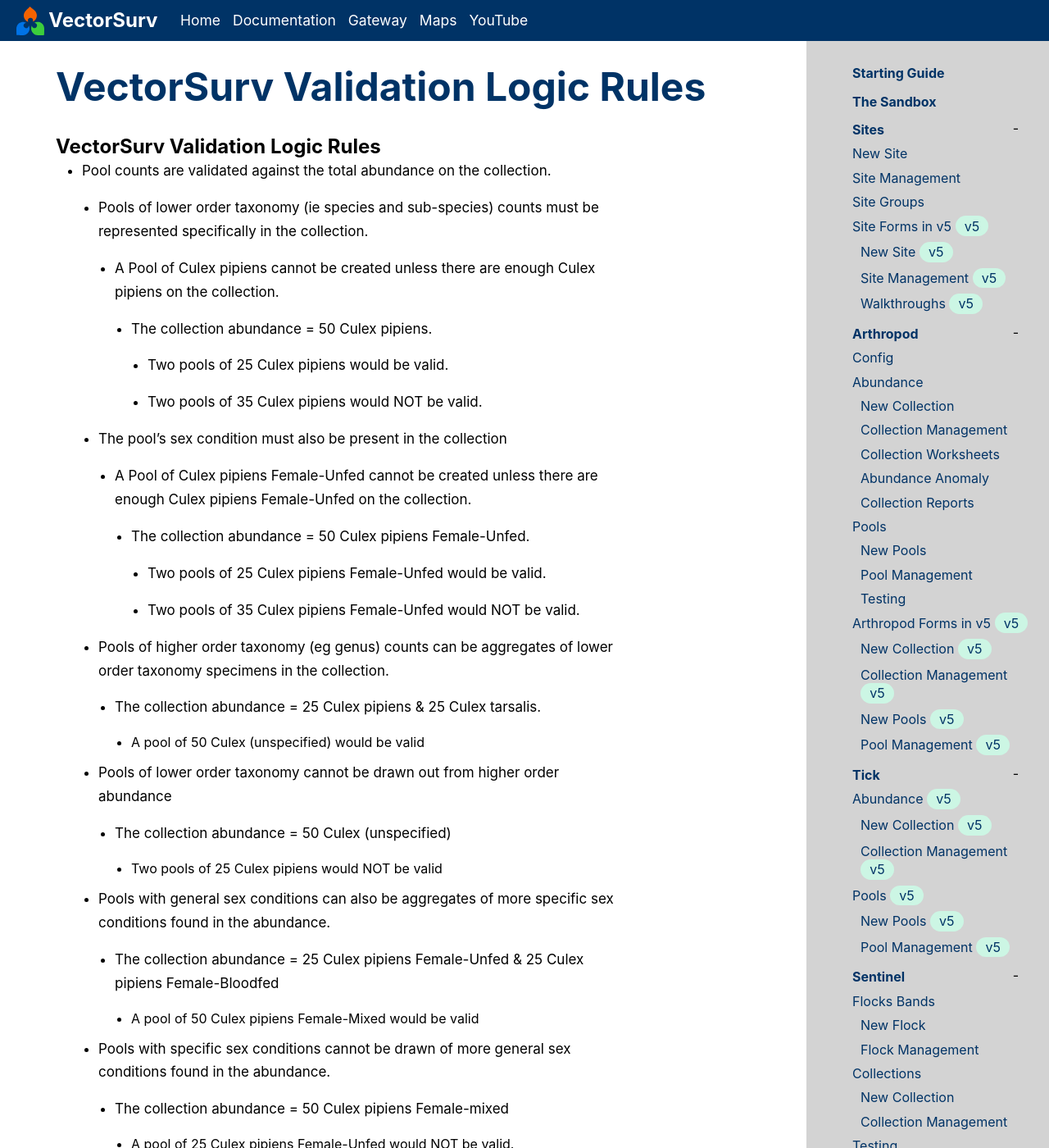
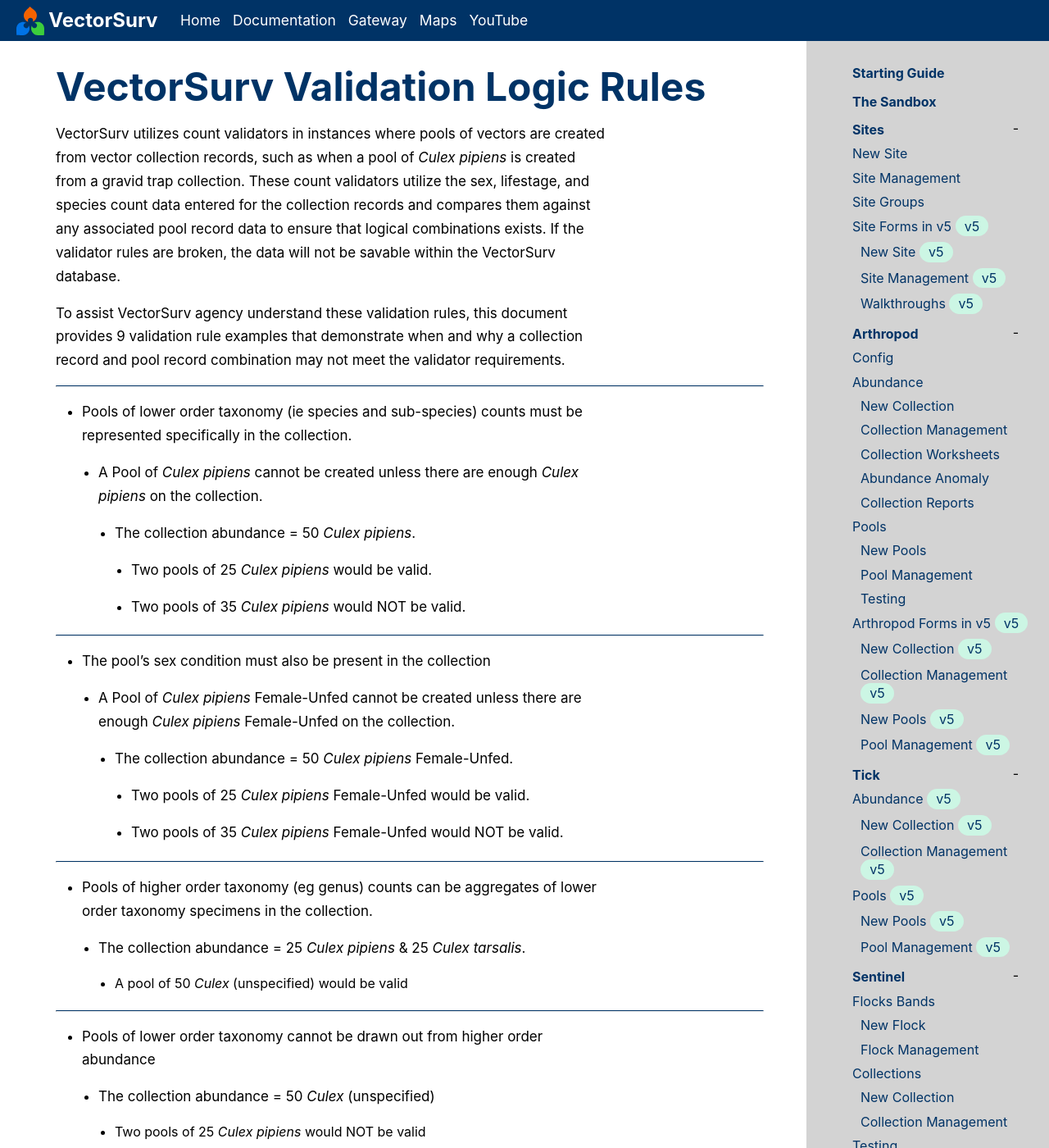
Before and after one commit to tlvaldepena/vectorsurv.org, a Jekyll site: the page built from _docs/starting/VectorSurv_LogicRules.md, in a window 1280 px wide and 1400 px high. Shown: the whole window at 82% size. Built offline with Jekyll 4.4.1, drawn with Linux system fonts in a browser that asks for light colours; some of the changed text lies outside the part shown.

Commit message:
Update VectorSurv_LogicRules.md

```diff
--- a/_docs/starting/VectorSurv_LogicRules.md
+++ b/_docs/starting/VectorSurv_LogicRules.md
@@ -3,96 +3,114 @@
 permalink: /logicRules/
 ---
 
-## VectorSurv Validation Logic Rules
+VectorSurv utilizes count validators in instances where pools of vectors are created from vector collection records, such as when a pool of *Culex pipiens* is created from a gravid trap collection. These count validators utilize the sex, lifestage, and species count data entered for the collection records and compares them against any associated pool record data to ensure that logical combinations exists. If the validator rules are broken, the data will not be savable within the VectorSurv database.
 
-- Pool counts are validated against the total abundance on the collection.
+To assist VectorSurv agency understand these validation rules, this document provides 9 validation rule examples that demonstrate when and why a collection record and pool record combination may not meet the validator requirements.
 
-    - Pools of lower order taxonomy (ie species and sub-species) counts must be represented specifically in the collection.
+***
 
-        - A Pool of Culex pipiens cannot be created unless there are enough Culex pipiens on the collection.
+- Pools of lower order taxonomy (ie species and sub-species) counts must be represented specifically in the collection.
 
-            - The collection abundance = 50 Culex pipiens.
+    - A Pool of *Culex pipiens* cannot be created unless there are enough *Culex pipiens* on the collection.
 
-                - Two pools of 25 Culex pipiens would be valid.
+        - The collection abundance = 50 *Culex pipiens*.
 
-                - Two pools of 35 Culex pipiens would NOT be valid.
+            - Two pools of 25 *Culex pipiens* would be valid.
 
-    - The pool’s sex condition must also be present in the collection
+            - Two pools of 35 *Culex pipiens* would NOT be valid.
 
-        - A Pool of Culex pipiens Female-Unfed cannot be created unless there are enough Culex pipiens Female-Unfed on the collection.
+***
 
-            - The collection abundance = 50 Culex pipiens Female-Unfed.
+- The pool’s sex condition must also be present in the collection
 
-                - Two pools of 25 Culex pipiens Female-Unfed would be valid.
+    - A Pool of *Culex pipiens* Female-Unfed cannot be created unless there are enough *Culex pipiens* Female-Unfed on the collection.
 
-                - Two pools of 35 Culex pipiens Female-Unfed would NOT be valid.
+        - The collection abundance = 50 *Culex pipiens* Female-Unfed.
 
-    - Pools of higher order taxonomy (eg genus) counts can be aggregates of lower order taxonomy specimens in the collection.
+            - Two pools of 25 *Culex pipiens* Female-Unfed would be valid.
 
-        - The collection abundance = 25 Culex pipiens & 25 Culex tarsalis.
+            - Two pools of 35 *Culex pipiens* Female-Unfed would NOT be valid.
 
-            - A pool of 50 Culex (unspecified) would be valid
+***
 
-    - Pools of lower order taxonomy cannot be drawn out from higher order abundance
+- Pools of higher order taxonomy (eg genus) counts can be aggregates of lower order taxonomy specimens in the collection.
 
-        - The collection abundance =  50 Culex (unspecified)
+    - The collection abundance = 25 *Culex pipiens* & 25 *Culex tarsalis*.
 
-            - Two pools of 25 Culex pipiens would NOT be valid
+        - A pool of 50 *Culex* (unspecified) would be valid
 
-    - Pools with general sex conditions can also be aggregates of more specific sex conditions found in the abundance.
+***
 
-        - The collection abundance = 25 Culex pipiens Female-Unfed & 25 Culex pipiens Female-Bloodfed
+- Pools of lower order taxonomy cannot be drawn out from higher order abundance
 
-            - A pool of 50 Culex pipiens Female-Mixed would be valid
+    - The collection abundance =  50 *Culex* (unspecified)
 
-    - Pools with specific sex conditions cannot be drawn of more general sex conditions found in the abundance.
+        - Two pools of 25 *Culex pipiens* would NOT be valid
 
-        - The collection abundance = 50 Culex pipiens Female-mixed
+***
 
-            - A pool of 25 Culex pipiens Female-Unfed would NOT be valid.
+- Pools with general sex conditions can also be aggregates of more specific sex conditions found in the abundance.
 
-    - Pools on collections with a “presence” trap type are considered to be valid if that species & sex/condition is present in the collection abundance.
+    - The collection abundance = 25 *Culex pipiens* Female-Unfed & 25 *Culex pipiens* Female-Bloodfed
 
-        - The collection trap type is OVI-PRES.
+        - A pool of 50 *Culex pipiens* Female-Mixed would be valid
 
-            - Culex tarsalis Female-Unfed is shown to be “present” in the collection.
+***
 
-                - A pool of 50 Culex tarsalis Female-Unfed would be valid.
+- Pools with specific sex conditions cannot be drawn of more general sex conditions found in the abundance.
 
-                - A pool of 50 Culex (unspecified) Female-Mixed would be valid.
+    - The collection abundance = 50 *Culex pipiens* Female-mixed
 
-            - Only Aedes (unspecified) Female-Mixed is shown to be “present” in the collection.
+        - A pool of 25 *Culex pipiens* Female-Unfed would NOT be valid.
 
-                - A pool of 50 Aedes aegypti Female-Unfed would NOT be valid.
+***
 
-                - A pool of 50 Aedes aegypti Female-Mixed would NOT be valid.
+- Pools on collections with a “presence” trap type are considered to be valid if that species & sex/condition is present in the collection abundance.
 
-                - A pool of 50 Aedes (unspecified) Female-Unfed would NOT be valid.
+    - The collection trap type is OVI-PRES.
 
-                - A pool of 50 Aedes (unspecified) Female-Mixed would be valid.
+        - *Culex tarsalis* Female-Unfed is shown to be “present” in the collection.
 
-    - Pools with values in the “Other Sites” field are counted differently
+            - A pool of 50 *Culex tarsalis* Female-Unfed would be valid.
 
-        - If the number of specimens from the “Other Sites” is designated in parenthesis (eg “123456(25)”),  then the value is subtracted from the current pool’s count.
+            - A pool of 50 *Culex* (unspecified) Female-Mixed would be valid.
 
-            - The collection abundance = 40 Culex pipiens Female-mixed.
+        - Only *Aedes* (unspecified) Female-Mixed is shown to be “present” in the collection.
 
-                - A Pool of 50 Culex pipiens Female-mixed and an Other Sites value of “123456(20)” would be valid. The effective count for validation would be 30 (ie 50 - 20).
+            - A pool of 50 *Aedes aegypti* Female-Unfed would NOT be valid.
 
-                - A Pool of 50 Culex pipiens Female-mixed and an Other Sites value of “123456(5)” would NOT be valid. The effective count for validation would be 45 (ie 50 - 5).
+            - A pool of 50 *Aedes aegypti* Female-Mixed would NOT be valid.
 
-        - If there is no indication of the number of specimens contributed by the “Other Site”, then the current pool's count is considered to be just 1 for the purpose of validation.
+            - A pool of 50 *Aedes* (unspecified) Female-Unfed would NOT be valid.
 
-            - The collection abundance = 40 Culex pipiens Female-mixed.
+            - A pool of 50 *Aedes* (unspecified) Female-Mixed would be valid.
 
-                - A Pool of 50 Culex pipiens Female-mixed and an Other Sites value of “123456” would be valid. The effective count for validation would be 1.
+***
 
-    - Species mixes (eg "Culex pipiens/quinquefasciatus") are treated like a higher order taxonomy.
+- Pools with values in the “Other Sites” field are counted differently
 
-        - The collection abundance = 25 Culex pipiens & 25 Culex quinquefasciatus.
+    - If the number of specimens from the “Other Sites” is designated in parenthesis (eg “123456(25)”),  then the value is subtracted from the current pool’s count.
 
-            - A pool of 50 Culex pipiens/quinquefasciatus would be valid
+        - The collection abundance = 40 *Culex pipiens* Female-mixed.
 
-        - The collection abundance =  50 Culex pipiens/quinquefasciatus
+            - A Pool of 50 *Culex pipiens* Female-mixed and an Other Sites value of “123456(20)” would be valid. The effective count for validation would be 30 (ie 50 - 20).
 
-            - A pool of 25 Culex pipiens would NOT be valid
+            - A Pool of 50 *Culex pipiens* Female-mixed and an Other Sites value of “123456(5)” would NOT be valid. The effective count for validation would be 45 (ie 50 - 5).
+
+    - If there is no indication of the number of specimens contributed by the “Other Site”, then the current pool's count is considered to be just 1 for the purpose of validation.
+
+        - The collection abundance = 40 *Culex pipiens* Female-mixed.
+
+            - A Pool of 50 *Culex pipiens* Female-mixed and an Other Sites value of “123456” would be valid. The effective count for validation would be 1.
+
+***
+
+- Species mixes (eg "*Culex pipiens*/quinquefasciatus") are treated like a higher order taxonomy.
+
+    - The collection abundance = 25 *Culex pipiens* & 25 *Culex quinquefasciatus*.
+
+        - A pool of 50 *Culex pipiens*/quinquefasciatus would be valid
+
+    - The collection abundance =  50 *Culex pipiens*/quinquefasciatus
+
+        - A pool of 25 *Culex pipiens* would NOT be valid
```
